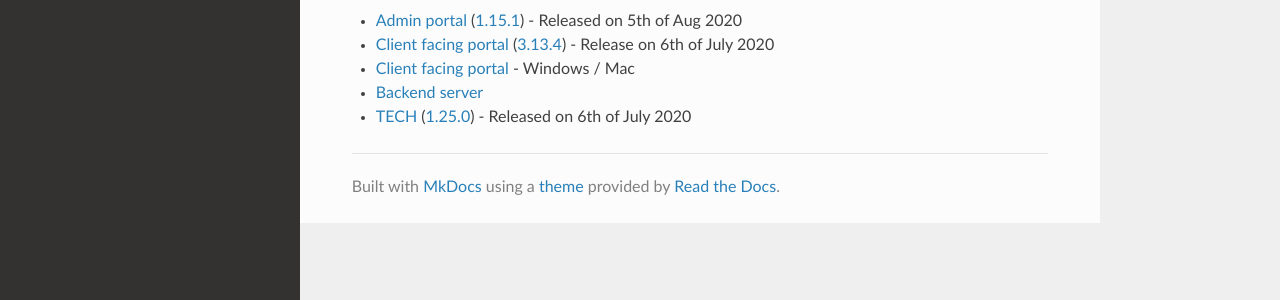
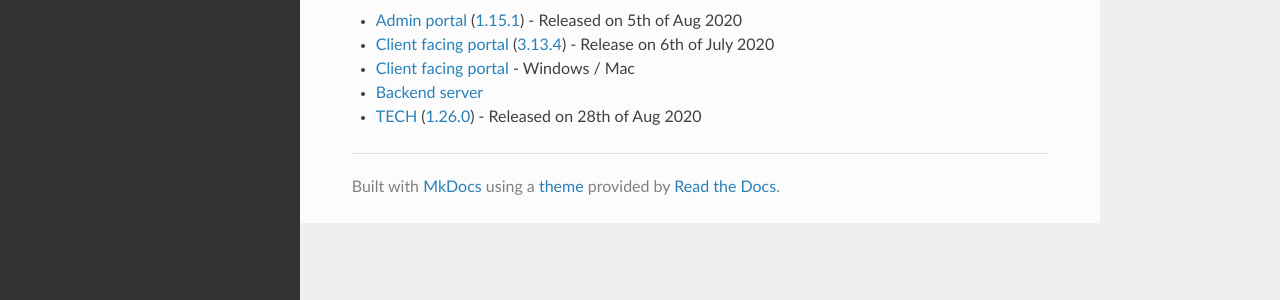
Before and after one commit to DeskDirector/docs, an MkDocs documentation site: the page built from docs/_contents/admin/home/release.md, in a window 1280 px wide. Shown: the part 140-440 px from the top of the page. Built offline with MkDocs 1.6.1, drawn with Linux system fonts in a browser that asks for light colours; nearby versions of some CDN libraries; old or Windows-style settings are respelled for this version of MkDocs.

Commit message:
Update release.md

```diff
--- a/docs/_contents/admin/home/release.md
+++ b/docs/_contents/admin/home/release.md
@@ -3,4 +3,4 @@
 * [Client facing portal](/release-notes/portal) ([3.13.4](/release-notes/portal/v3.13)) - Release on 6th of July 2020
 * [Client facing portal](https://help.deskdirector.com/article/4uzjpwaiou-dd-portal-changelog) - Windows / Mac
 * [Backend server](https://help.deskdirector.com/article/5ml4ieesph-server-changelog)
-* [TECH](/release-notes/tech) ([1.25.0](/release-notes/tech/v1.25)) - Released on 6th of July 2020
+* [TECH](/release-notes/tech) ([1.26.0](/release-notes/tech/v1.26)) - Released on 28th of Aug 2020
```
